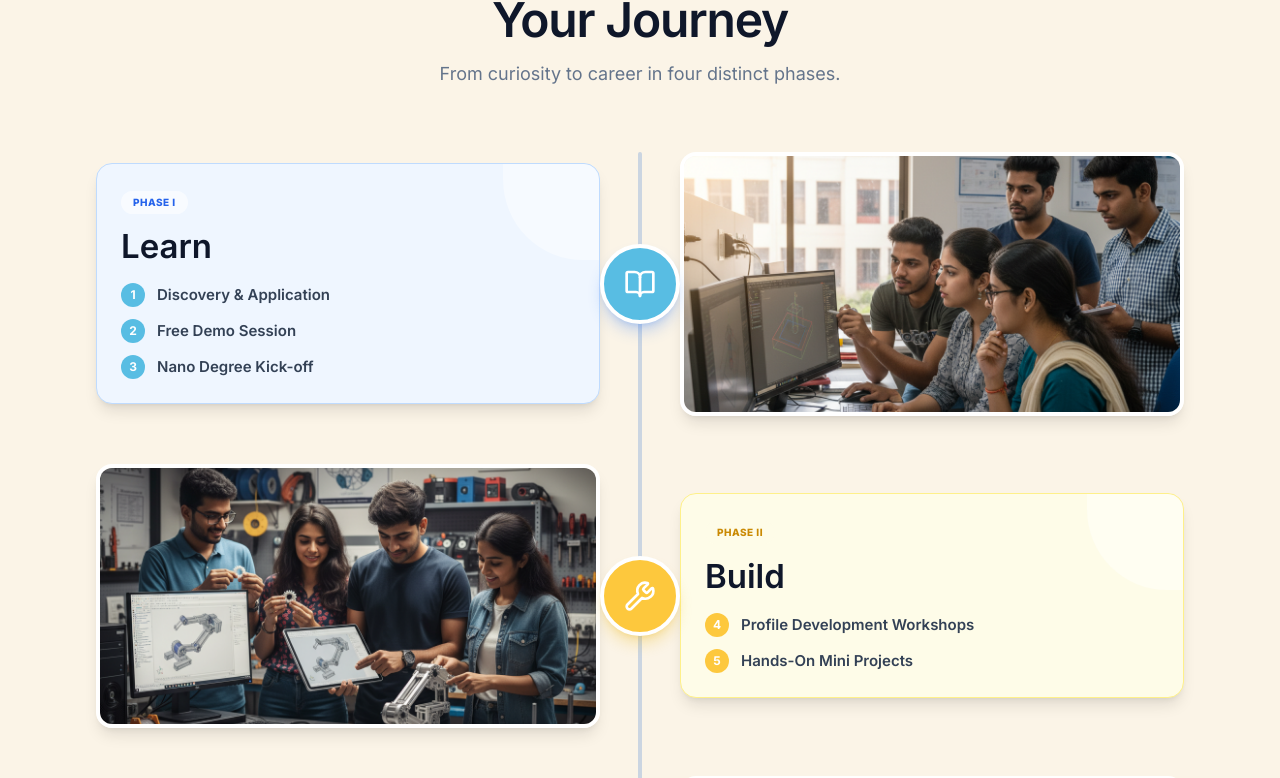
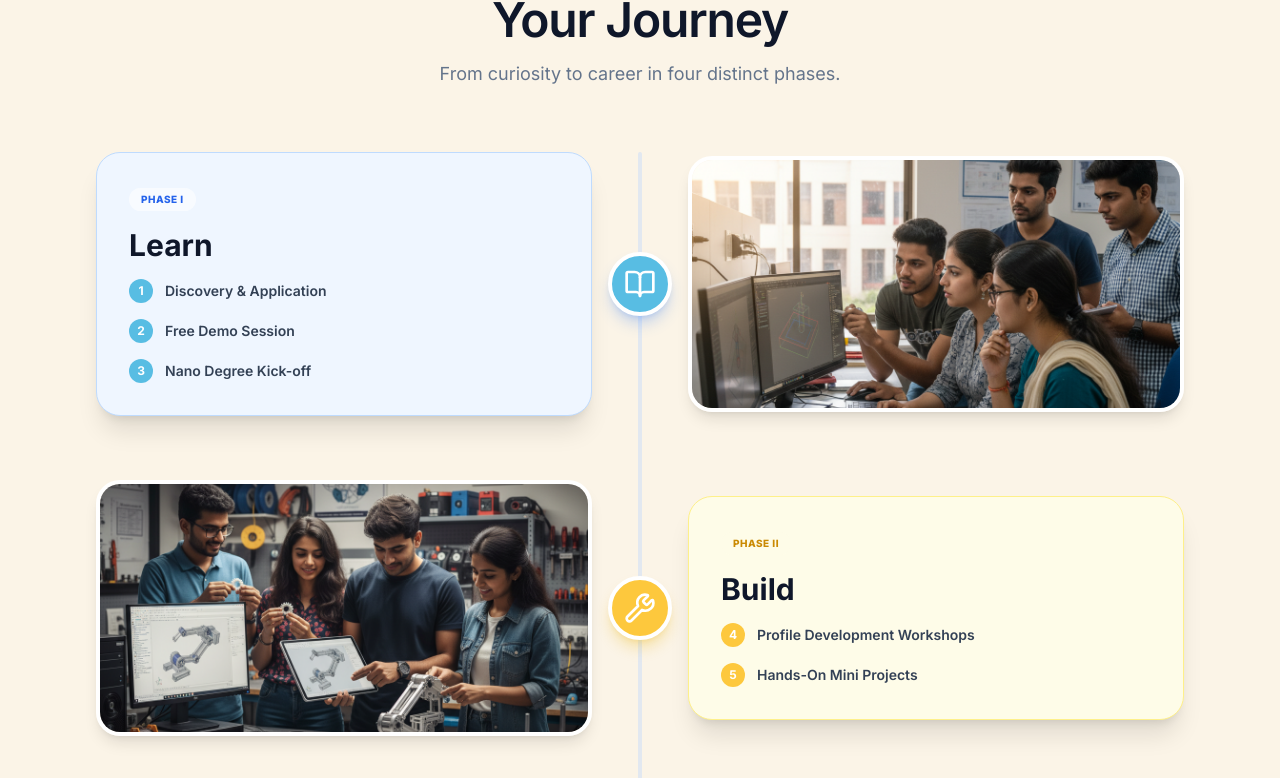
Before and after one commit to GauravMGihub/ProBUILD, a React (Vite) app: page / in a window 1280 px wide. Shown: the part 2916-3694 px from the top of the page. Built offline with nearby package versions, Linux system fonts and the light colour scheme.

Commit message:
Fixed the navigation of ContactUs section in mobile, fixed roadmap layout.

```diff
--- a/src/components/ContactUs.tsx
+++ b/src/components/ContactUs.tsx
@@ -45,7 +45,7 @@ const ContactUs: React.FC = () => {
   };
 
   return (
-    <section id="contact" className="py-24 bg-brand-cream relative overflow-hidden">
+    <section id="contact" className="pt-24 md:pt-32 pb-16 md:pb-24 bg-brand-cream relative overflow-hidden">
 
       {/* Decorative Blob */}
       <div className="absolute top-0 left-0 w-full h-full overflow-hidden pointer-events-none">
--- a/src/components/Hero.tsx
+++ b/src/components/Hero.tsx
@@ -33,7 +33,7 @@ const Hero: React.FC = () => {
               New Cohort Starting Fall 2026
             </div>
 
-            <h1 className="text-5xl sm:text-6xl lg:text-7xl font-extrabold text-slate-900 tracking-tighter leading-[1.1] mb-6">
+            <h1 className="text-4xl sm:text-6xl lg:text-7xl font-extrabold text-slate-900 tracking-tighter leading-[1.1] mb-6">
               Build your <span className="text-transparent bg-clip-text bg-gradient-to-r from-brand-blue to-cyan-500">Profile</span>,<br className="hidden lg:block"/>
               not just a Resume.
             </h1>
--- a/src/components/Navbar.tsx
+++ b/src/components/Navbar.tsx
@@ -207,9 +207,9 @@ const Navbar: React.FC = () => {
        <img
          src="/images/logos/ProBUILD2.png"
          alt="ProBUILD Logo"
-         className="h-8 w-auto object-contain"
+         className="h-6 md:h-10 w-auto object-contain"
        />
-       <span className="font-semibold text-4xl md:text-4xl tracking-tight text-slate-900 ml-1">ProBUILD</span>
+       <span className="font-semibold text-3xl md:text-4xl tracking-tight text-slate-900 ml-1">ProBUILD</span>
     </div>
   );
 
@@ -293,9 +293,9 @@ const Navbar: React.FC = () => {
             <button onClick={() => handleNavigation('/')} className="text-left px-3 py-3 rounded-md text-base font-medium text-slate-700 hover:bg-blue-50">Home</button>
             <button onClick={() => handleNavigation('/cad-pathway')} className="text-left px-3 py-3 rounded-md text-base font-medium text-slate-700 hover:bg-blue-50">Pathway</button>
             <button onClick={() => handleNavigation('/about')} className="text-left px-3 py-3 rounded-md text-base font-medium text-slate-700 hover:bg-blue-50">About Us</button>
-            <button onClick={() => handleNavigation('/', 'contact')} className="text-left px-3 py-3 rounded-md text-base font-medium text-slate-700 hover:bg-blue-50">Contact Us</button>
+            <button onClick={() => handleNavigation('/contact')} className="text-left px-3 py-3 rounded-md text-base font-medium text-slate-700 hover:bg-blue-50">Contact Us</button>
             <div className="mt-4 space-y-3 pt-4 border-t border-gray-100">
-              <button className="w-full text-center px-4 py-3 rounded-xl bg-brand-red text-white font-bold shadow-lg shadow-brand-red/30">
+              <button onClick={() => handleNavigation('/contact')}  className="w-full text-center px-4 py-3 rounded-xl bg-brand-red text-white font-bold shadow-lg shadow-brand-red/30">
                 Apply for Cohort 2026
               </button>
             </div>
--- a/src/components/Roadmap.tsx
+++ b/src/components/Roadmap.tsx
@@ -306,59 +306,97 @@ const RoadmapItem = ({ phase, index }: { phase: any, index: number }) => {
   return (
     <div
       ref={domRef}
-      className={`relative flex flex-col md:flex-row items-center transition-all duration-1000 ease-out ${isEven ? 'md:flex-row-reverse' : ''} ${isVisible ? 'opacity-100 translate-y-0' : 'opacity-0 translate-y-24'}`}
+      // CHANGED: Removed 'flex-row' logic for mobile. It is now ALWAYS 'flex-col' on mobile.
+      // On desktop (md:), it switches to row/row-reverse.
+      className={`relative flex flex-col md:flex-row items-center transition-all duration-1000 ease-out
+        ${isEven ? 'md:flex-row-reverse' : 'md:flex-row'}
+        ${isVisible ? 'opacity-100 translate-y-0' : 'opacity-0 translate-y-24'}
+      `}
     >
 
-      {/* 1. IMAGE SIDE (Replaces Empty Space) */}
-      <div className={`flex-1 w-full md:w-1/2  ${isEven ? 'md:pl-8' : 'md:pr-8'}`}>
-         {/*
-            - Straight (No rotation)
-            - Closer to center (reduced margins via pl-8/pr-8 above)
-         */}
-         <div className="w-full h-full overflow-hidden rounded-2xl shadow-lg border-4 border-white">
+      {/* 1. IMAGE SIDE */}
+      {/* Mobile: Full Width, Bottom Margin. Desktop: 1/2 Width, Side Padding */}
+      <div className={`w-full md:w-1/2 mb-8 md:mb-0 ${isEven ? 'md:pl-12' : 'md:pr-12'}`}>
+         <div className="w-full h-56 md:h-64 overflow-hidden rounded-3xl shadow-lg border-4 border-white mx-auto relative z-10">
             <img
                 src={phase.image}
                 alt={phase.title}
-                className="w-full h-64 object-cover"
+                className="w-full h-full object-cover"
             />
+            {/* Optional: Add the Icon Overlay on the Image for Mobile Style */}
+            <div className={`absolute top-4 left-4 w-10 h-10 rounded-full ${colors.bg} flex items-center justify-center text-white md:hidden shadow-lg`}>
+               {phase.icon}
+            </div>
          </div>
       </div>
 
-      {/* 2. CENTER MARKER (Larger) */}
-      <div className="absolute left-8 md:left-1/2 transform md:-translate-x-1/2 z-10 flex items-center justify-center">
-        {/* Increased size from w-12 to w-20 */}
-        <div className={`w-20 h-20 rounded-full border-4 border-white ${colors.bg} shadow-lg ${colors.shadow} flex items-center justify-center relative transition-transform duration-500 ${isVisible ? 'scale-100' : 'scale-0'}`}>
+      {/* 2. CENTER MARKER (Desktop Only) */}
+      {/* Hidden on mobile because the line is behind the cards now */}
+      <div className="hidden md:flex absolute left-1/2 transform -translate-x-1/2 z-20 items-center justify-center">
+        <div className={`w-16 h-16 rounded-full border-4 border-white ${colors.bg} shadow-lg ${colors.shadow} flex items-center justify-center relative transition-transform duration-500 ${isVisible ? 'scale-100' : 'scale-0'}`}>
           {phase.icon}
         </div>
       </div>
 
       {/* 3. CONTENT CARD (Your styled version) */}
-      <div className={`flex-1 w-full md:w-1/2 pl-24 md:pl-0 ${isEven ? 'md:pr-12' : 'md:pl-12'}`}>
+      {/* <div className={`flex-1 w-full md:w-1/2 pl-24  md:pl-0 ${isEven ? 'md:pr-12' : 'md:pl-12'}`}> */}
 
         {/* Applied your background color logic here */}
-        <div className={`relative rounded-2xl p-6 border ${colors.border} shadow-lg hover:shadow-xl transition-all duration-300 group ${colors.light}`}>
+        {/* <div className={`relative rounded-2xl p-6 border ${colors.border} shadow-lg hover:shadow-xl transition-all duration-300 group ${colors.light}`}>
 
             <div className={`absolute top-0 right-0 w-24 h-24 bg-white/40 rounded-bl-[80px] rounded-tr-2xl -z-0`}></div>
 
-            <div className="relative z-10">
+            <div className="relative z-10"> */}
             {/* PHASE TAG */}
-            <span className={`inline-block px-3 py-1 rounded-full text-[10px] font-extrabold uppercase tracking-wider mb-3 ${colors.light} ${colors.text} bg-white/60`}>
+            {/* <span className={`inline-block px-3 py-1 rounded-full text-[10px] font-extrabold uppercase tracking-wider mb-3 ${colors.light} ${colors.text} bg-white/60`}>
                 {phase.phase}
-            </span>
+            </span> */}
 
             {/* TITLE */}
-            <h4 className="text-[33px] font-semibold text-slate-900 mb-4 leading-tight font-sans">
+            {/* <h4 className="text-[33px] font-semibold text-slate-900 mb-4 leading-tight font-sans">
                 {phase.title}
-            </h4>
+            </h4> */}
 
             {/* STEPS */}
-            <ul className="space-y-3">
+            {/* <ul className="space-y-3">
                 {phase.steps.map((step: any, idx: number) => (
                 <li key={idx} className="flex items-center">
                     <span className={`flex-shrink-0 w-6 h-6 rounded-full flex items-center justify-center text-xs font-bold text-white mr-3 ${colors.bg}`}>
                     {step.num}
                     </span>
                     <span className="text-slate-700 text-[15px] font-semibold font-sans">
+                    {step.text}
+                    </span>
+                </li>
+                ))}
+            </ul>
+            </div>
+
+        </div>
+      </div>
+
+    </div>
+  );
+}; */}
+
+      {/* 3. CONTENT CARD (Text Side) */}
+      <div className={`w-full md:w-1/2 ${isEven ? 'md:pr-12' : 'md:pl-12'}`}>
+        <div className={`relative rounded-3xl p-8 border ${colors.border} shadow-xl hover:shadow-2xl transition-all duration-300 group ${colors.light}`}>
+
+            <div className="relative z-10">
+              <span className={`inline-block px-3 py-1 rounded-full text-[10px] font-extrabold uppercase tracking-wider mb-4 ${colors.light} ${colors.text} bg-white/60`}>
+                  {phase.phase}
+              </span>
+              <h4 className="text-3xl font-bold text-slate-900 mb-4 font-sans">
+                  {phase.title}
+              </h4>
+              <ul className="space-y-4">
+                  {phase.steps.map((step: any, idx: number) => (
+                  <li key={idx} className="flex items-center">
+                      <span className={`flex-shrink-0 w-6 h-6 rounded-full flex items-center justify-center text-xs font-bold text-white mr-3 ${colors.bg}`}>
+                      {step.num}
+                      </span>
+                      <span className="text-slate-700 text-sm font-semibold">
                       {step.text}
                       </span>
                   </li>
@@ -389,20 +427,23 @@ const Roadmap: React.FC = () => {
 
         <div className="relative">
 
-          {/* CENTRAL LINE */}
-          <div className="hidden md:block absolute left-1/2 transform -translate-x-1/2 h-full w-1 bg-slate-300 rounded-full"></div>
+          {/* CENTRAL LINE (Desktop Only) */}
+  <div className="hidden md:block absolute left-1/2 transform -translate-x-1/2 h-full w-1 bg-slate-200 rounded-full"></div>
 
-          <div className="md:hidden absolute left-8 top-0 h-full w-1 bg-slate-300 rounded-full"></div>
+  {/* MOBILE LINE (Left Side) - OPTIONAL */}
+  {/* If you want a line connecting the cards on mobile, use this.
+      But for "Stacked" layout, removing the line often looks cleaner.
+      Try commenting this out if it still looks messy.
+  */}
+          <div className="md:hidden absolute left-8 top-0 h-full w-1 bg-slate-200 rounded-full -z-10"></div>
 
-          {/* SPACING */}
-          <div className="space-y-12 pb-12">
+          <div className="space-y-16 pb-12"> {/* Increased spacing for mobile stack */}
     {phases.map((phase, index) => (
       <RoadmapItem key={phase.id} phase={phase} index={index} />
     ))}
   </div>
 
 </div>
-
 </div>
     </section>
   );
--- a/src/components/SuccessStories.tsx
+++ b/src/components/SuccessStories.tsx
@@ -42,7 +42,7 @@ const SuccessStories: React.FC = () => {
           </p>
         </div>
 
-        <div className="grid grid-cols-1 md:grid-cols-3 gap-10 mt-12">
+        <div className="grid grid-cols-1 md:grid-cols-3 gap-20 mt-20 mx-auto">
 
           {students.map((student, index) => (
             <div
```
Lines whose indentation alone changed are shown as unchanged.
